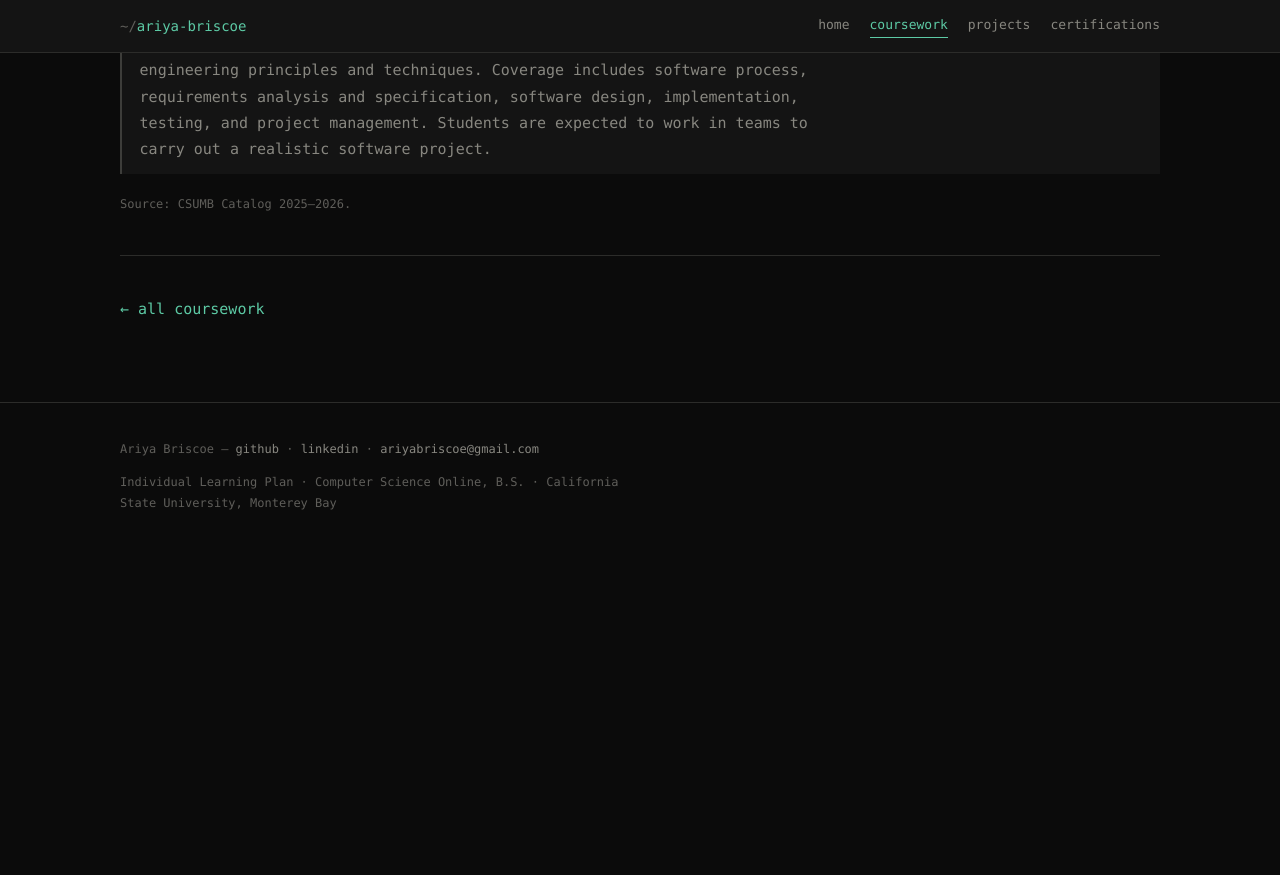
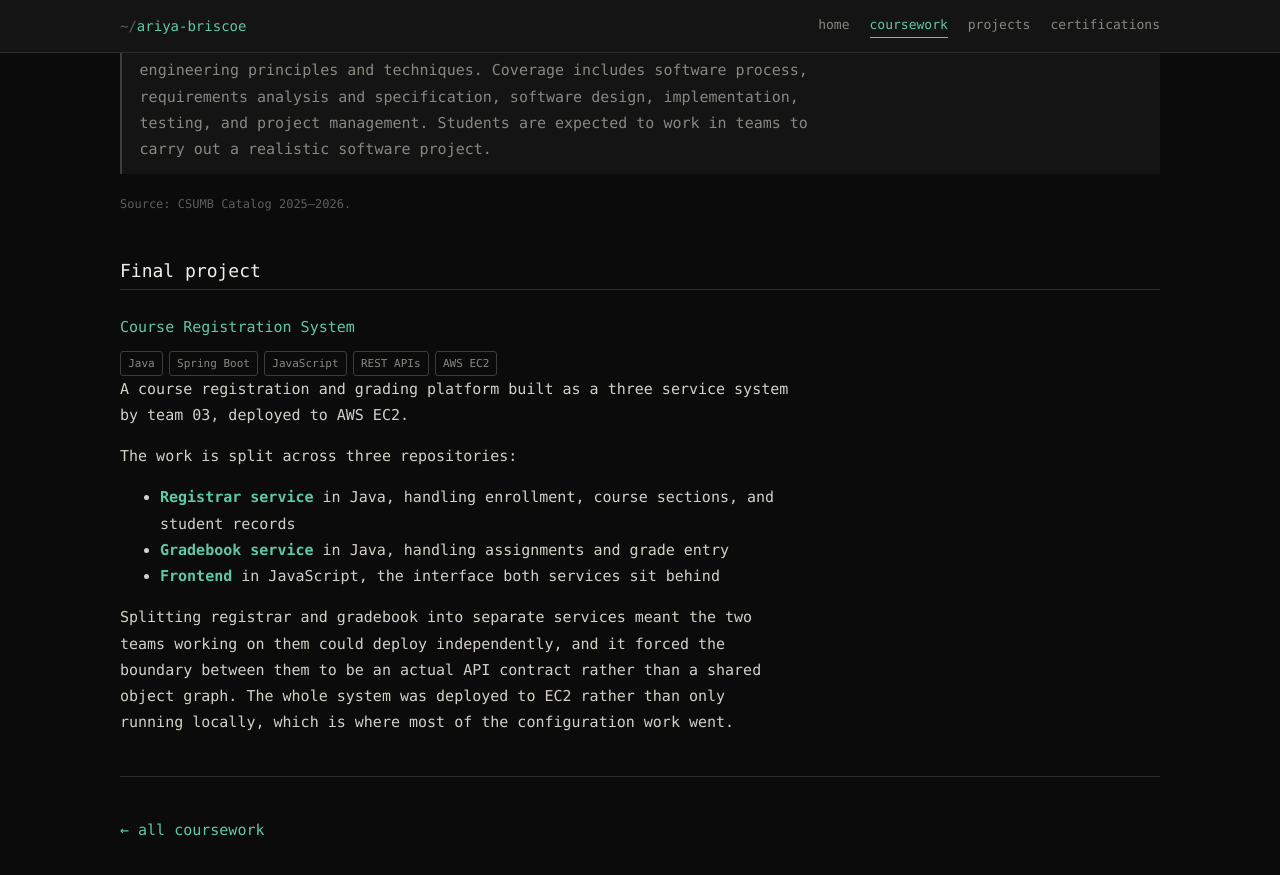
Before and after one commit to ryebriscoe/ryebriscoe.github.io, a Jekyll site: the page built from _courses/cst-438.md, in a window 1280 px wide and 900 px high, scrolled down 384 px. Shown: the top 875 px of the window. Built offline with Jekyll 4.4.1, drawn with Linux system fonts in a browser that asks for light colours; before the commit the page ends 950 px from its top, so only the background shows below that.

Commit message:
Add real projects for CST 334, 338, 438, 462S, 328, 329
- CST 462S: team research paper on misinformation spread
- CST 328/329: taken combined with CST 300, point at that paper
- CST 338: final project is the JavaFX team app, not Solitaire
- CST 438: three-service registration system, all repos public
- CST 334: describe all four programming assignments

```diff
--- a/_courses/cst-438.md
+++ b/_courses/cst-438.md
@@ -10,16 +10,17 @@ offered: "Fall, Spring"
 prereq: "CST 338 with a C- or better"
 catalog: >-
   Prepares students for large-scale software development using software engineering principles and techniques. Coverage includes software process, requirements analysis and specification, software design, implementation, testing, and project management. Students are expected to work in teams to carry out a realistic software project.
+project: "Course Registration System"
+repo: "https://github.com/cst438-team03-org0/cst438-team-03-registrar"
+tech: ["Java", "Spring Boot", "JavaScript", "REST APIs", "AWS EC2"]
 ---
 
-{% comment %}
-TODO: add the final project for this course.
-What you built, the tools you used, and a link if the work is public.
-Also fill in project/repo/tech in the front matter above.
-{% endcomment %}
+A course registration and grading platform built as a three service system by team 03, deployed to AWS EC2.
 
-{% comment %}
-TODO: write your reflection here.
-Add a "## What I took from it" heading, then two or three paragraphs.
-What clicked, what was hardest, and where you have used it since.
-{% endcomment %}
+The work is split across three repositories:
+
+- **[Registrar service](https://github.com/cst438-team03-org0/cst438-team-03-registrar)** in Java, handling enrollment, course sections, and student records
+- **[Gradebook service](https://github.com/cst438-team03-org0/cst438-team03-gradebook)** in Java, handling assignments and grade entry
+- **[Frontend](https://github.com/cst438-team03-org0/cst438-team03-frontend)** in JavaScript, the interface both services sit behind
+
+Splitting registrar and gradebook into separate services meant the two teams working on them could deploy independently, and it forced the boundary between them to be an actual API contract rather than a shared object graph. The whole system was deployed to EC2 rather than only running locally, which is where most of the configuration work went.
```
Also changed, not shown: _courses/cst-328.md (+2 -11 lines), _courses/cst-329.md (+2 -11 lines), _courses/cst-334.md (+12 -8 lines), _courses/cst-338.md (+8 -9 lines), _courses/cst-462s.md (+8 -10 lines).
